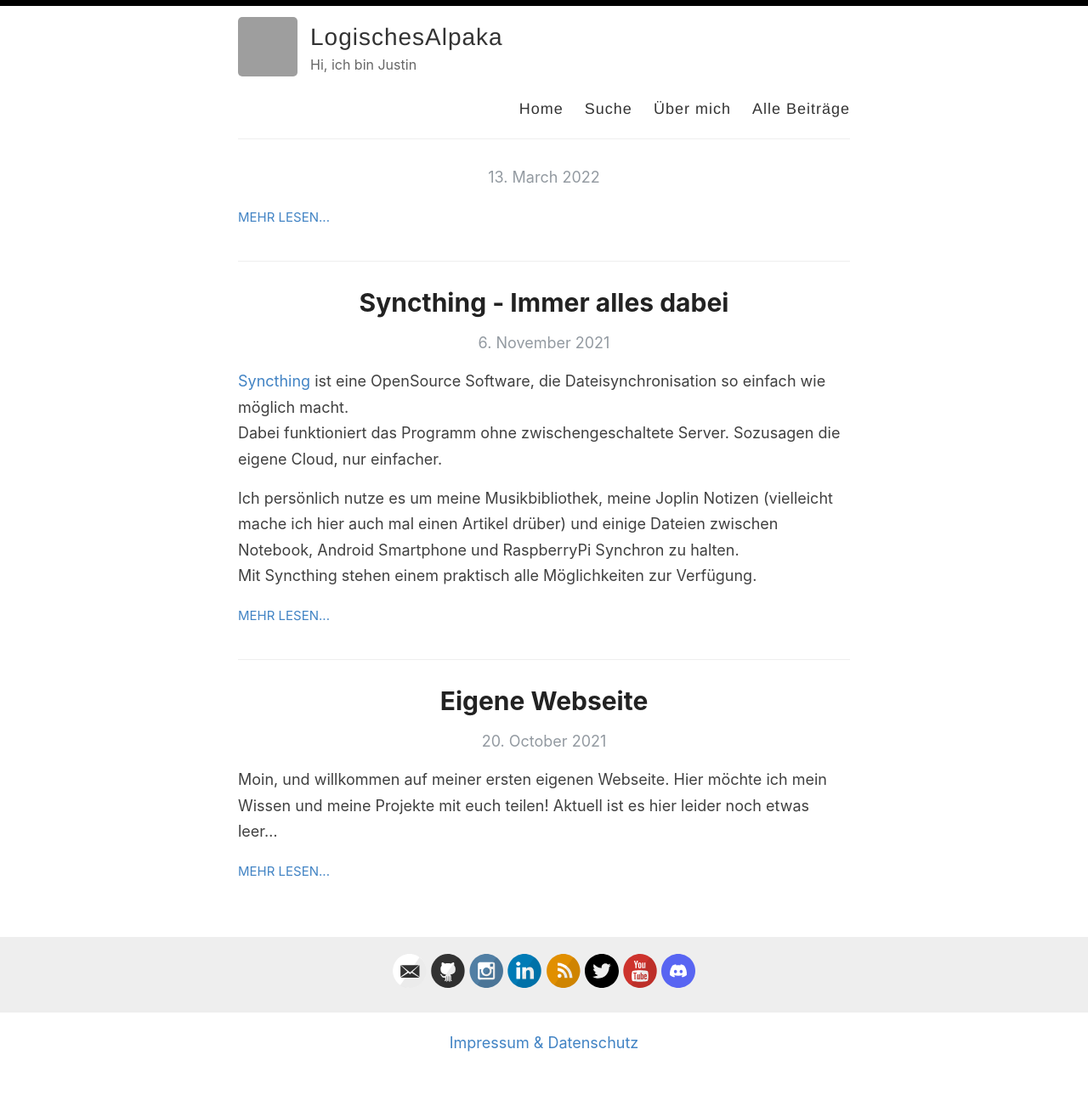
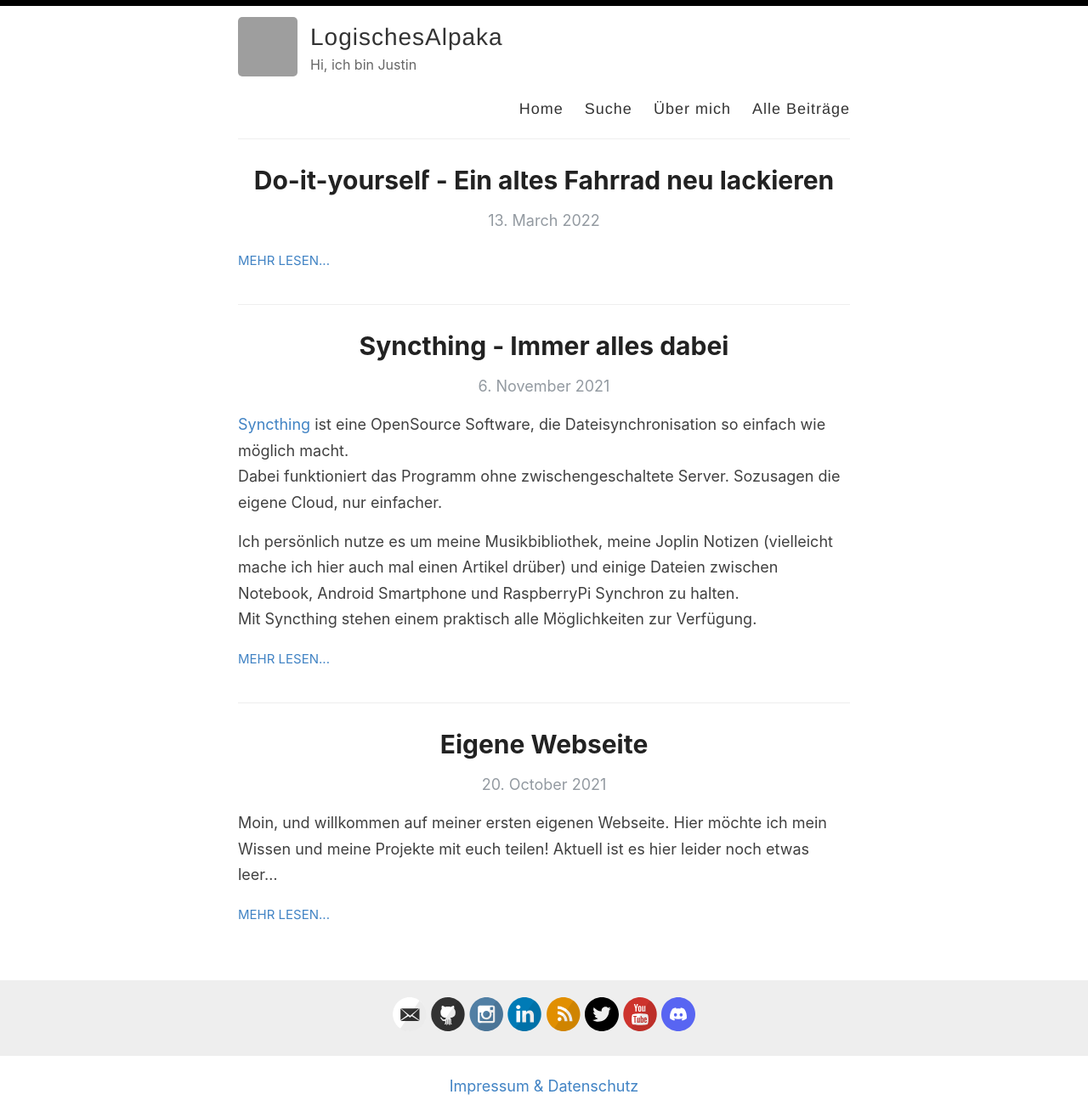
Before and after one commit to LogischesAlpaka/logischesalpaka.github.io, a Jekyll site: the page built from index.html, in a window 1280 px wide. Shown: the whole page at 85% size. Built offline with Jekyll 4.4.1, drawn with Linux system fonts in a browser that asks for light colours; the list of posts is cut into pages by our own code; before the commit the page ends 1264 px from its top, so only the background shows below that; grey boxes are pictures that could not be loaded.

Commit message:
Update 2022-03-13-DIY-Fahrrad-neu-lackieren-003.md

```diff
--- a/_posts/2022-03-13-DIY-Fahrrad-neu-lackieren-003.md
+++ b/_posts/2022-03-13-DIY-Fahrrad-neu-lackieren-003.md
@@ -1,6 +1,6 @@
 ---
 layout: post
-title: DIY: Ein altes Fahrrad neu lackieren
+title: Do-it-yourself - Ein altes Fahrrad neu lackieren
 description: Wie ich mit Farbe und einem Nachmittag meinem Fahrrad ein neues Leben eingehaucht habe.
 categories: [Fahrrad, DIY, MTB]
 ---
```
